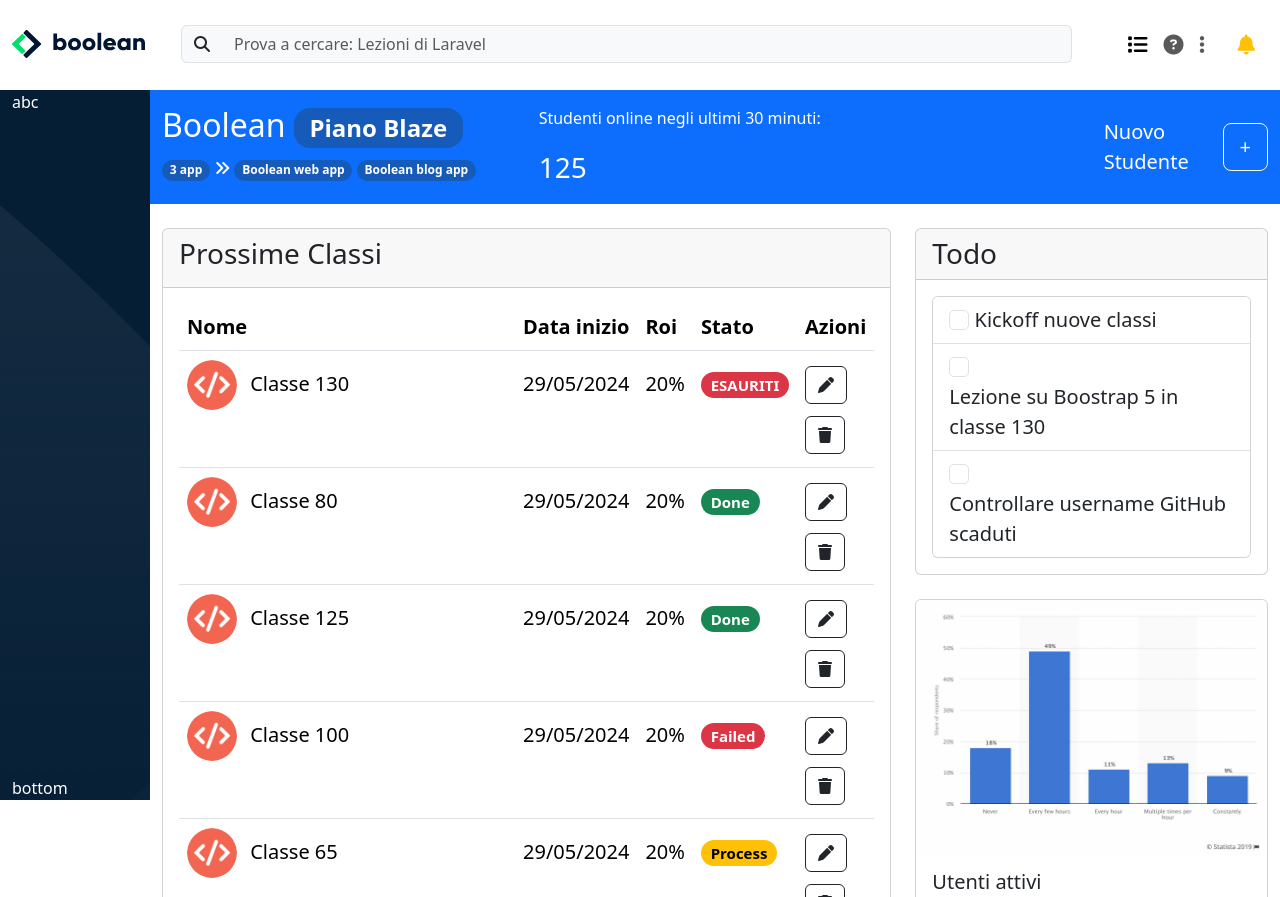
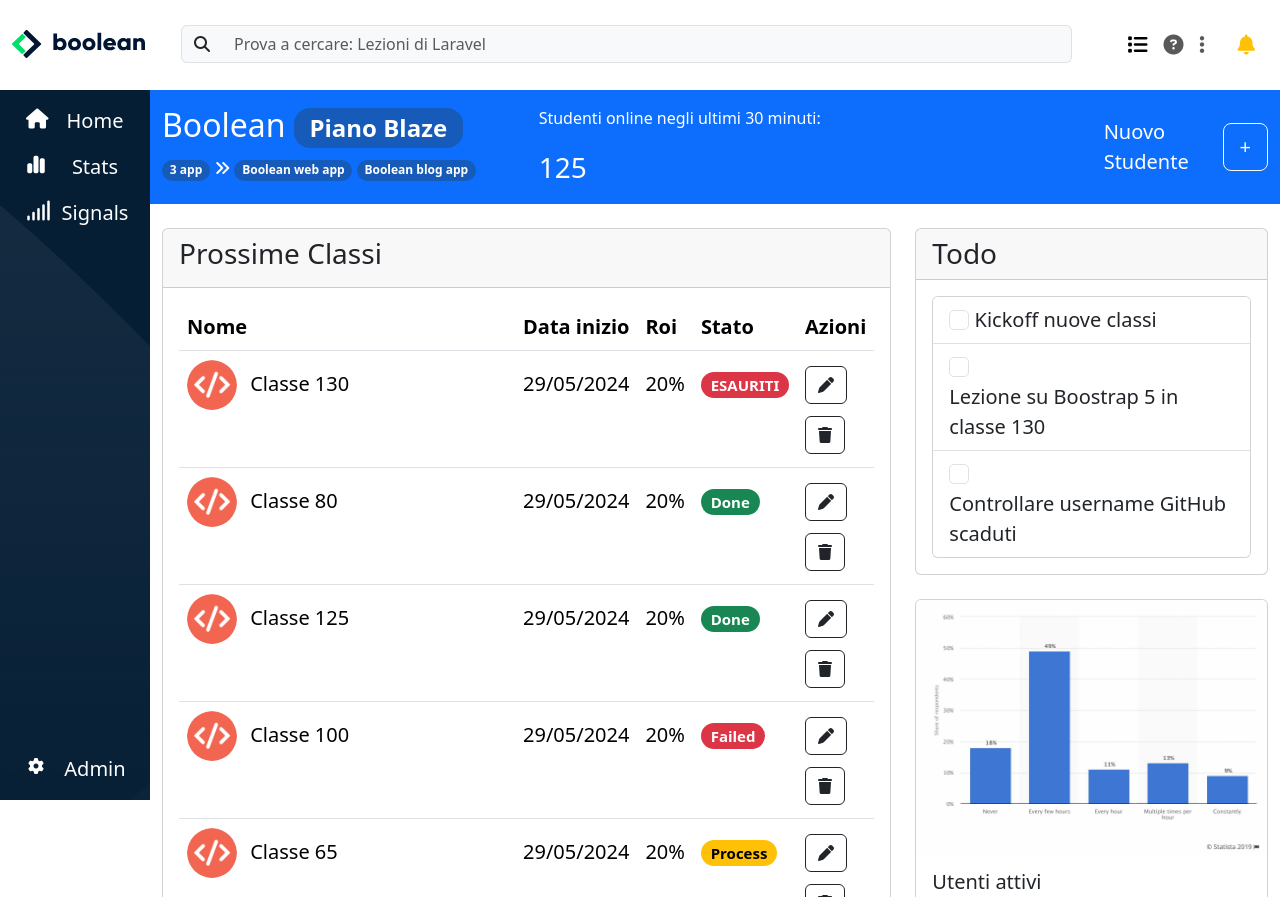
Before and after one commit to AleScla/html-css-bootstrap-dashboard, a plain HTML site: page index.html in a window 1280 px wide. Shown: the top 897 px of the page. Drawn offline with nearby package versions, Linux system fonts and the light colour scheme.

Commit message:
inseriti elementi in aside

```diff
--- a/css/style.css
+++ b/css/style.css
@@ -40,6 +40,23 @@
     height:100%;
 }
 
+aside ul{
+    list-style:none;
+}
+
+aside i{
+    max-width:20px;
+    height:20px;
+}
+aside a{
+    text-decoration:none;
+    color:white;
+}
+
+.my-hover:hover{
+    background-color:grey;
+}
+
 .mymain-container{
     width:calc(100% - var(--asidewidth));
     margin-left:var(--asidewidth);
--- a/index.html
+++ b/index.html
@@ -61,10 +61,52 @@
         <main><!-- main -->
             <div class="my-container d-flex flex-wrap">
                 <aside>
-                    <div class="container-fluid d-flex">
-                        <div class="row flex-column justify-content-between">
-                            <div class="col text-white">abc</div>
-                            <div class="col-12 text-white">bottom</div>
+                    <div class="container-fluid">
+                        <div class="row flex-column justify-content-between h-100 text-center">
+                            <div class="col text-white">
+                                <ul class="fa-ul">
+                                    <li class="my-3 my-hover">
+                                        <a href="#">
+                                            <span class="fa-li">
+                                                <i class="fa-solid fa-house fa-lg"></i>
+                                            </span>
+                                            <span class="fs-5">
+                                                Home
+                                            </span>
+                                        </a>
+                                    </li>
+                                    <li class="mb-3">
+                                        <a href="#">
+                                            <span class="fa-li">
+                                                <i class="fa-solid fa-chart-simple fa-lg"></i>
+                                            </span>
+                                            <span class="fs-5">
+                                                Stats
+                                            </span>
+                                        </a>
+                                    </li>
+                                    <li>
+                                        <a href="#">
+                                            <span class="fa-li">
+                                                <i class="fa-solid fa-signal fa-lg"></i>
+                                            </span>
+                                            <span class="fs-5"> Signals</span>
+                                        </a>
+                                    </li>
+                                </ul>
+                            </div>
+                            <div class="col-auto text-white">
+                                <ul class="fa-ul">
+                                    <li class="my-3">
+                                        <a href="#">
+                                            <span class="fa-li">
+                                                <i class="fa-solid fa-gear"></i>
+                                            </span>
+                                            <span class="fs-5">Admin</span>
+                                        </a>
+                                    </li>
+                                </ul>
+                            </div>
                         </div>
                     </div>
                 </aside>
@@ -100,7 +142,7 @@
                                             <h3 class="card-title">Prossime Classi</h5>
                                         </div>
                                         <div class="card-body">
-                                            <table class="table fs-5">
+                                            <table class="table fs-5 table-hover">
                                                 <thead >
                                                   <tr>
                                                     <th class="w-50">
```
